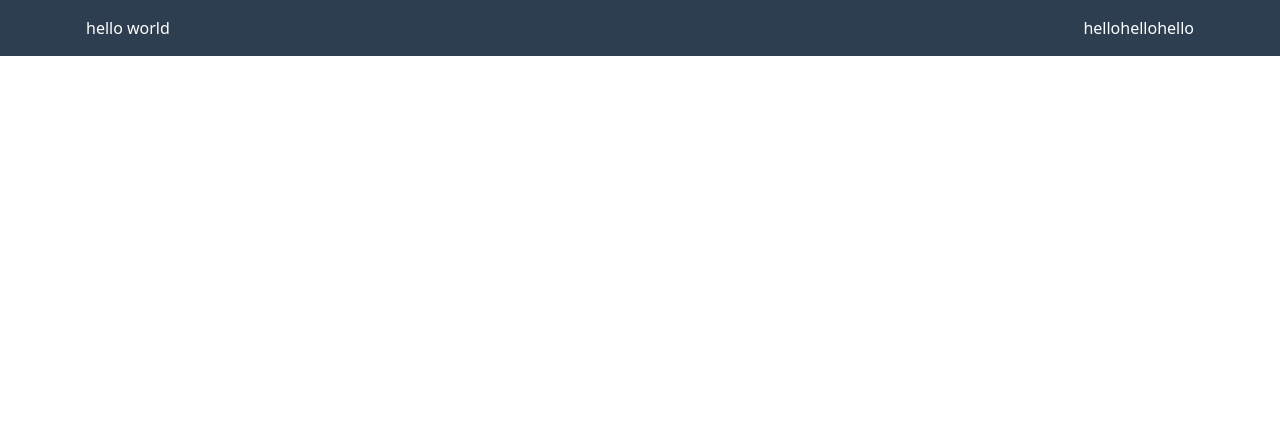
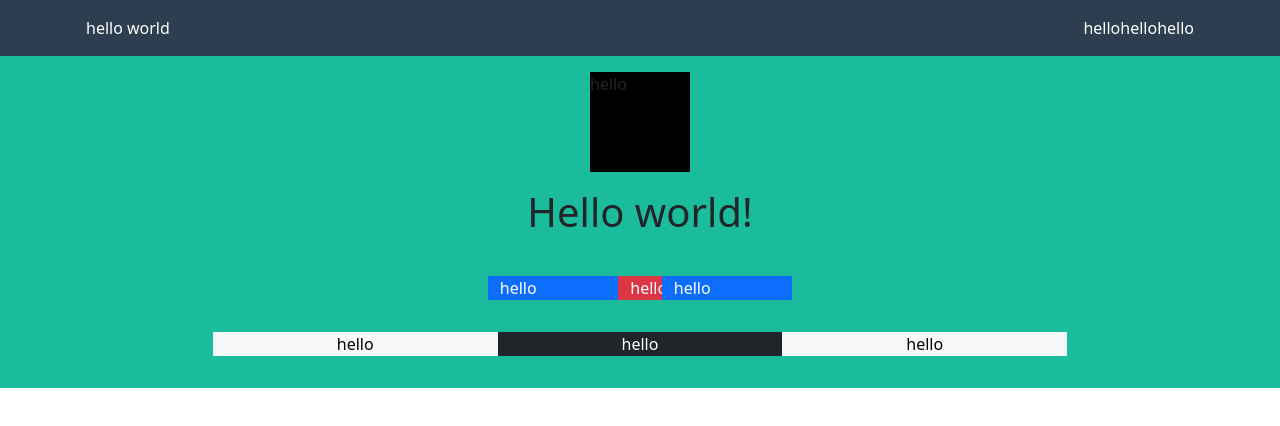
Before and after one commit to SevenErol/html-css-bootstrap-freelancer, a plain HTML site: page index.html in a window 1280 px wide. Drawn offline with nearby package versions, Linux system fonts and the light colour scheme.

Commit message:
first section structure

```diff
--- a/assets/style.css
+++ b/assets/style.css
@@ -8,3 +8,13 @@
 #site_header {
     background-color: var(--bg-header);
 }
+
+.colored_section {
+    background-color: var(--bg-sections);
+}
+
+.square {
+    background-color: black;
+    height: 100px;
+    width: 100px;
+}
--- a/index.html
+++ b/index.html
@@ -1,13 +1,16 @@
 <!DOCTYPE html>
 <html lang="en">
+
 <head>
     <meta charset="UTF-8">
     <meta http-equiv="X-UA-Compatible" content="IE=edge">
     <meta name="viewport" content="width=device-width, initial-scale=1.0">
     <title>Bootstrap Freelancer</title>
     <link rel="stylesheet" href="./assets/style.css">
-    <link href="https://cdn.jsdelivr.net/npm/bootstrap@5.2.1/dist/css/bootstrap.min.css" rel="stylesheet" integrity="sha384-iYQeCzEYFbKjA/T2uDLTpkwGzCiq6soy8tYaI1GyVh/UjpbCx/TYkiZhlZB6+fzT" crossorigin="anonymous">
+    <link href="https://cdn.jsdelivr.net/npm/bootstrap@5.2.1/dist/css/bootstrap.min.css" rel="stylesheet"
+        integrity="sha384-iYQeCzEYFbKjA/T2uDLTpkwGzCiq6soy8tYaI1GyVh/UjpbCx/TYkiZhlZB6+fzT" crossorigin="anonymous">
 </head>
+
 <body>
 
     <header id="site_header">
@@ -27,7 +30,36 @@
         </div>
     </header>
 
+    <main id="site_main">
+        <section class="colored_section">
+            <div class="container d-flex flex-column align-items-center p-3">
 
-    <script src="https://cdn.jsdelivr.net/npm/bootstrap@5.2.1/dist/js/bootstrap.bundle.min.js" integrity="sha384-u1OknCvxWvY5kfmNBILK2hRnQC3Pr17a+RTT6rIHI7NnikvbZlHgTPOOmMi466C8" crossorigin="anonymous"></script>
+                <div class="square">hello</div>
+
+                <h1 class="p-3">Hello world!</h1>
+
+                <div style="width:50% ;" class="row d-flex justify-content-center p-3">
+
+                    <div class="col-3 text-bg-primary">hello</div>
+                    <div class="col-1 text-bg-danger">hello</div>
+                    <div class="col-3 text-bg-primary">hello</div>
+
+                </div>
+
+                <div style="width: 80%;"class="row d-flex justify-content-center text-center p-3">
+                    <div class="col-4 text-bg-light">hello</div>
+                    <div class="col-4 text-bg-dark">hello</div>
+                    <div class="col-4 text-bg-light">hello</div>
+                </div>
+            </div>
+        </section>
+
+    </main>
+
+
+    <script src="https://cdn.jsdelivr.net/npm/bootstrap@5.2.1/dist/js/bootstrap.bundle.min.js"
+        integrity="sha384-u1OknCvxWvY5kfmNBILK2hRnQC3Pr17a+RTT6rIHI7NnikvbZlHgTPOOmMi466C8"
+        crossorigin="anonymous"></script>
 </body>
+
 </html>
```
